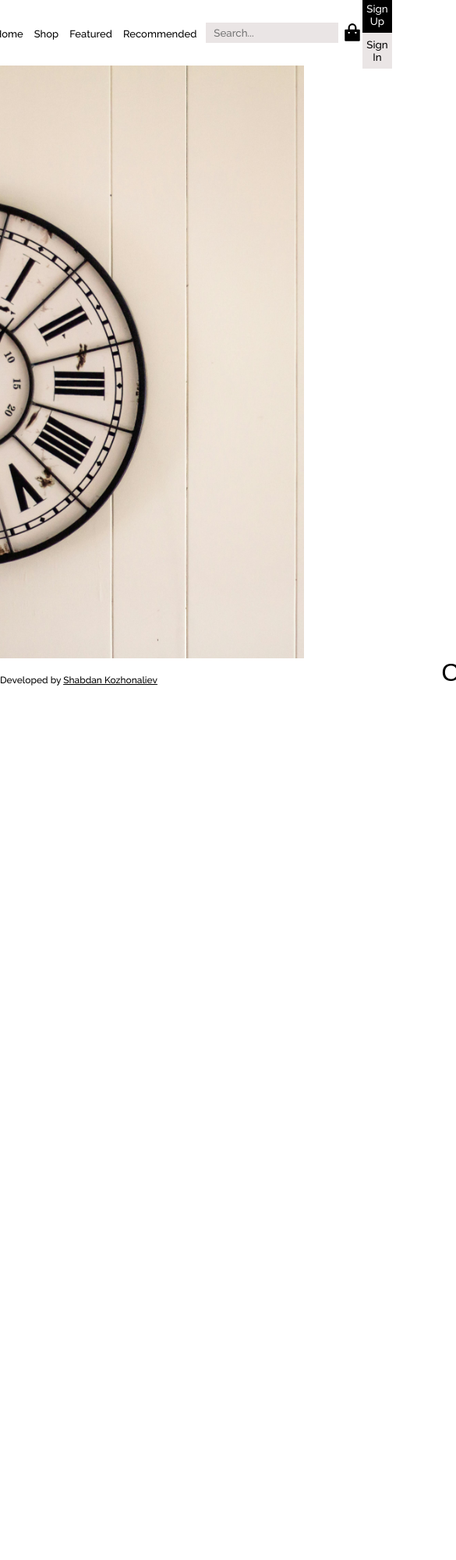
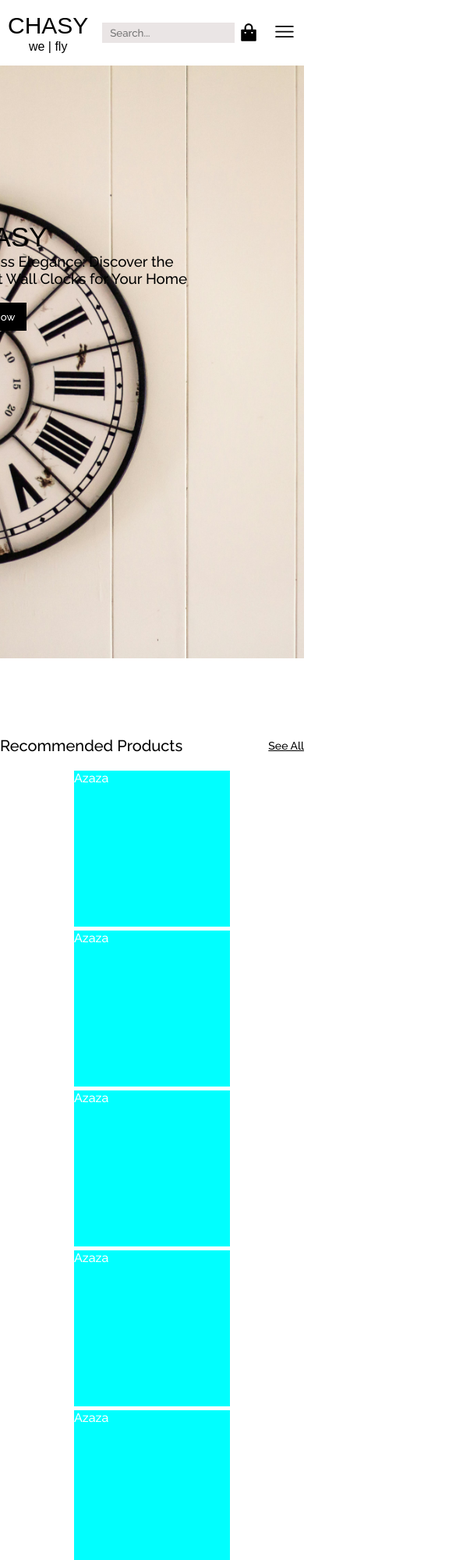
Before and after one commit to ShabaUniverse/Chasy-store, a React (Vite) app: page / in a window 390 px wide. Shown: the top 2000 px of the page at 78% size, 585 px wide, since content can reach past the window. Before the commit the page ends 900 px from the top, so only its background shows below. Built offline with nearby package versions, Linux system fonts and the light colour scheme; a web font is replaced by a local one.

Commit message:
doing responsive

```diff
--- a/src/components/Header.jsx
+++ b/src/components/Header.jsx
@@ -1,5 +1,6 @@
 import React from "react";
-import '../styles/components/Header.scss';
+import "../styles/components/Header.scss";
+import { Link } from "react-router-dom";
 
 const Header = () => {
   return (
@@ -12,10 +13,10 @@ const Header = () => {
           </div>
 
           <div className="header-links">
-            <a href="">Home</a>
-            <a href="">Shop</a>
-            <a href="">Featured</a>
-            <a href="">Recommended</a>
+            <Link>Home</Link>
+            <Link>Shop</Link>
+            <Link>Featured</Link>
+            <Link>Recommended</Link>
           </div>
 
           <div className="header-options">
@@ -35,6 +36,17 @@ const Header = () => {
             <button className="header-signup">Sign Up</button>
             <button className="header-signin">Sign In</button>
           </div>
+
+          <div className="header-menu-mob">
+            <svg className="ham-menu-svg" viewBox="0 0 512 512" xmlns="http://www.w3.org/2000/svg">
+              <title />
+              <g data-name="1" id="_1">
+                <path d="M441.13,166.52h-372a15,15,0,1,1,0-30h372a15,15,0,0,1,0,30Z" />
+                <path d="M441.13,279.72h-372a15,15,0,1,1,0-30h372a15,15,0,0,1,0,30Z" />
+                <path d="M441.13,392.92h-372a15,15,0,1,1,0-30h372a15,15,0,0,1,0,30Z" />
+              </g>
+            </svg>
+          </div>
         </div>
       </div>
     </div>
--- a/src/main.jsx
+++ b/src/main.jsx
@@ -2,11 +2,8 @@ import React from "react";
 import ReactDOM from "react-dom/client";
 import App from "./App.jsx";
 import { BrowserRouter } from "react-router-dom";
-
 ReactDOM.createRoot(document.getElementById("root")).render(
-  <React.StrictMode>
-    <BrowserRouter>
-      <App />
-    </BrowserRouter>
-  </React.StrictMode>,
+  <BrowserRouter>
+    <App />
+  </BrowserRouter>,
 );
--- a/src/pages/Home.jsx
+++ b/src/pages/Home.jsx
@@ -1,17 +1,40 @@
 import React from "react";
 import "../styles/pages/Home.scss";
+import { Link } from "react-router-dom";
 
 const Home = () => {
   return (
     <div className="home">
-      <div className="home-container">
-        <div className="home-wrapper">
+      <div className="home-top">
+        <div className="home-container">
           <div className="home-title">
-            <h2>CHASY</h2>
-            <h3>
-              Timeless Elegance: Discover the Perfect Wall Clocks for Your Home
-            </h3>
-            <button>Shop Now</button>
+            <div className="home-title-description">
+              <h2>CHASY</h2>
+              <h3>
+                Timeless Elegance: Discover the Perfect Wall Clocks for Your
+                Home
+              </h3>
+              <button>Shop Now</button>
+            </div>
+          </div>
+        </div>
+      </div>
+
+      <div className="home-recommended">
+        <div className="home-container">
+          <div className="home-recommended-desc">
+            <h4>Recommended Products</h4>
+            <Link href="">See All</Link>
+          </div>
+          <div className="recommended-blocks">
+            <div className="block">Azaza</div>
+            <div className="block">Azaza</div>
+            <div className="block">Azaza</div>
+            <div className="block">Azaza</div>
+            <div className="block">Azaza</div>
+            <div className="block">Azaza</div>
+            <div className="block">Azaza</div>
+            <div className="block">Azaza</div>
           </div>
         </div>
       </div>
--- a/src/styles/components/Footer.scss
+++ b/src/styles/components/Footer.scss
@@ -1,4 +1,8 @@
 .footer{
+    height: 10vh;
+    display: flex;
+    justify-content: center;
+    align-items: center;
     .footer-container{
         width: 1200px;
         margin: 0 auto;
--- a/src/styles/components/Header.scss
+++ b/src/styles/components/Header.scss
@@ -73,6 +73,28 @@
             color: black;
         }
       }
+
+      .header-menu-mob {
+        // display: none;
+        .ham-menu-svg {
+          width: 30px;
+          fill: black;
+        }
+      }
     }
   }
 }
+
+
+@media only screen and (max-width: 600px) {
+  .header {
+    padding: 0 10px;
+    .header-links {
+      display: none;
+    }
+
+    .header-auth {
+      display: none;
+    }
+  }
+}
--- a/src/styles/pages/Home.scss
+++ b/src/styles/pages/Home.scss
@@ -1,20 +1,20 @@
 .home {
+  .home-container {
+    max-width: 1200px;
+    margin: 0 auto;
+  }
+
+  .home-top {
     background-image: url("../../images/home-bg.jpg");
     background-position: center;
     background-repeat: no-repeat;
     background-size: cover;
     height: 90vh;
 
-    .home-container {
-        width: 1200px;
-        margin: 0 auto;
-        height: 100%;
-
-        .home-wrapper {
-            height: 100%;
+    .home-title {
       position: relative;
 
-            .home-title{
+      .home-title-description {
         width: 350px;
         position: absolute;
         top: 200px;
@@ -22,7 +22,7 @@
 
         h2 {
           font-size: 35px;
-                    font-family: 'Bruno Ace SC', sans-serif;
+          font-family: "Bruno Ace SC", sans-serif;
         }
 
         button {
@@ -34,7 +34,7 @@
           margin-top: 20px;
         }
 
-                button:hover{
+        button:hover {
           background-color: white;
           color: black;
           font-weight: bold;
@@ -42,4 +42,55 @@
       }
     }
   }
+
+  .home-recommended {
+    margin: 100px 0;
+
+    .home-recommended-desc {
+      display: flex;
+      justify-content: space-between;
+      align-items: center;
+      padding-bottom: 20px;
+
+      h4 {
+        font-size: 20px;
       }
+
+      a {
+        font-size: 14px;
+        color: black;
+      }
+    }
+
+    .recommended-blocks {
+      display: grid;
+      grid-template-columns: repeat(4, 1fr);
+      grid-template-rows: repeat(2, 1fr);
+      grid-column-gap: 5px;
+      grid-row-gap: 5px;
+
+      .block {
+        background-color: black;
+        width: 200px;
+        height: 200px;
+        color: white;
+        margin: 0 auto;
+      }
+    }
+  }
+}
+
+@media only screen and (max-width: 600px) {
+  .home {
+
+    .home-recommended .recommended-blocks {
+      display: flex;
+      flex-direction: column;
+      justify-content: center;
+      align-items: flex-start;
+      .block {
+        background-color: aqua;
+      }
+    }
+  }
+}
```
Lines whose indentation alone changed are shown as unchanged.
